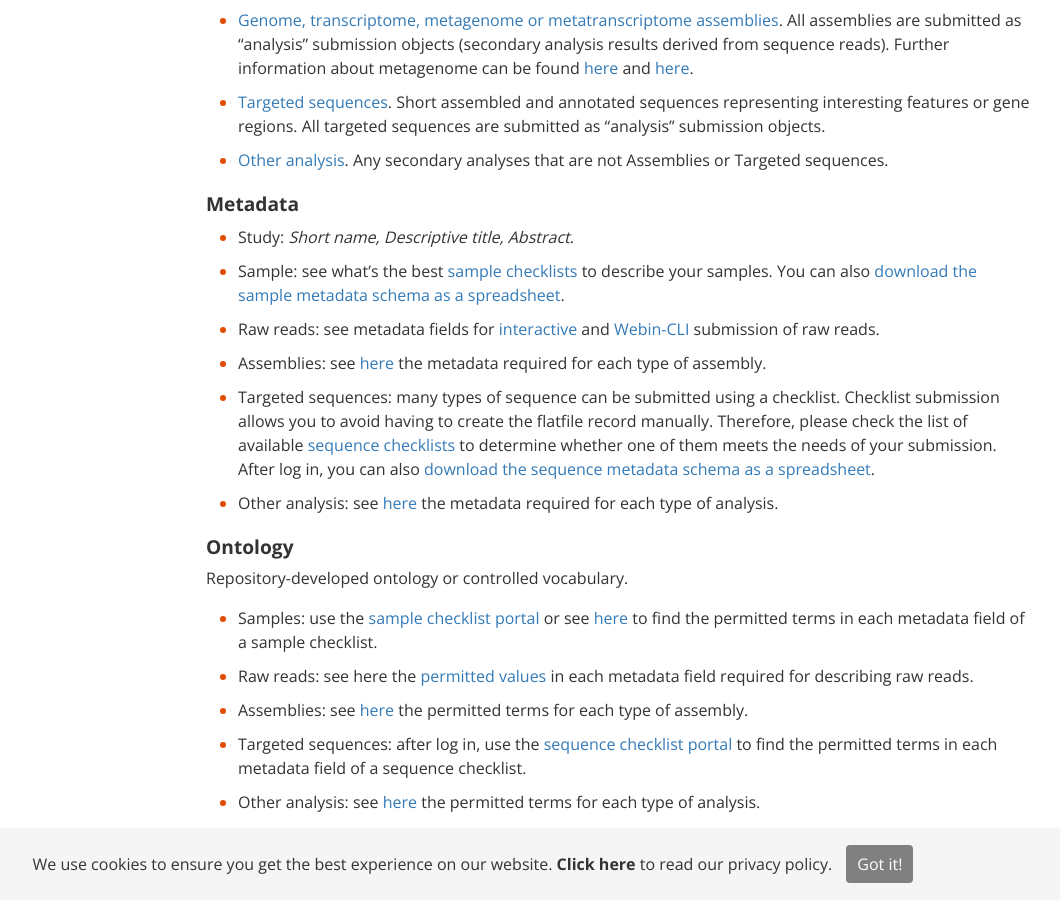
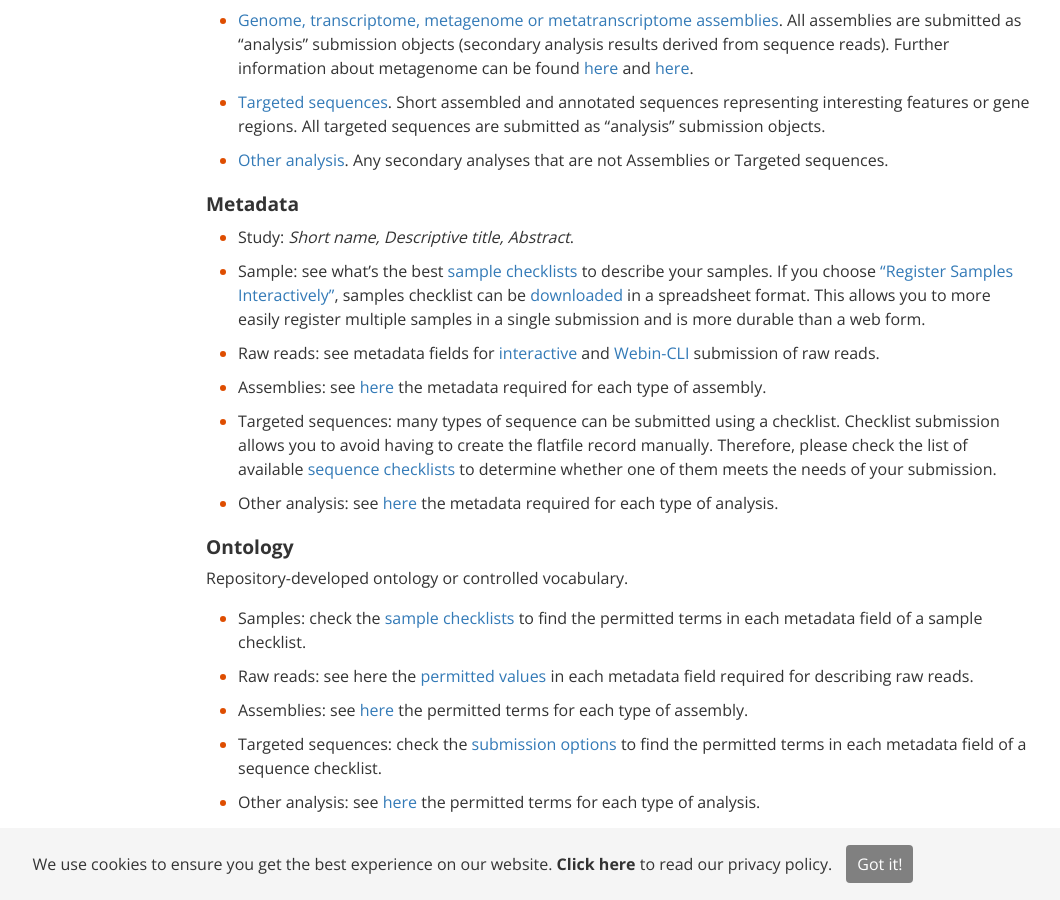
Before and after one commit to ELIXIR-Belgium/rdm-guide, a Jekyll site: the page built from pages/ena.md, in a window 1280 px wide and 900 px high, scrolled down 1481 px. Shown: the whole window, without its empty margins (167-1227 px from the left). Built offline with Jekyll 4.4.1, drawn with Linux system fonts in a browser that asks for light colours.

Commit message:
Fixing additional broken links

```diff
--- a/pages/ena.md
+++ b/pages/ena.md
@@ -39,18 +39,18 @@ Submit:
 
 ### Metadata
 * Study: *Short name, Descriptive title, Abstract*.
-* Sample: see what’s the best [sample checklists](https://www.ebi.ac.uk/ena/browser/checklists) to describe your samples. You can also [download the sample metadata schema as a spreadsheet](https://www.ebi.ac.uk/ena/submit/webin/sample-checklist).
+* Sample: see what’s the best [sample checklists](https://www.ebi.ac.uk/ena/browser/checklists) to describe your samples. If you choose ["Register Samples Interactively"](https://ena-docs.readthedocs.io/en/latest/submit/samples/interactive.html#register-samples-interactively), samples checklist can be [downloaded](https://ena-docs.readthedocs.io/en/latest/submit/samples/interactive.html#step-2-select-the-checklist-fields) in a spreadsheet format. This allows you to more easily register multiple samples in a single submission and is more durable than a web form.
 * Raw reads: see metadata fields for [interactive](https://ena-docs.readthedocs.io/en/latest/submit/reads/interactive.html) and [Webin-CLI](https://ena-docs.readthedocs.io/en/latest/submit/reads/webin-cli.html) submission of raw reads.
 * Assemblies: see [here](https://ena-docs.readthedocs.io/en/latest/submit/assembly.html#submission-options) the metadata required for each type of assembly.
-* Targeted sequences: many types of sequence can be submitted using a checklist. Checklist submission allows you to avoid having to create the flatfile record manually. Therefore, please check the list of available [sequence checklists](https://ena-docs.readthedocs.io/en/latest/submit/sequence/annotation-checklists.html) to determine whether one of them meets the needs of your submission. After log in, you can also [download the sequence metadata schema as a spreadsheet](https://www.ebi.ac.uk/ena/submit/webin/app-checklist/sequence/true).
+* Targeted sequences: many types of sequence can be submitted using a checklist. Checklist submission allows you to avoid having to create the flatfile record manually. Therefore, please check the list of available [sequence checklists](https://ena-docs.readthedocs.io/en/latest/submit/sequence/annotation-checklists.html) to determine whether one of them meets the needs of your submission.
 * Other analysis: see [here](https://ena-docs.readthedocs.io/en/latest/submit/analyses.html) the metadata required for each type of analysis.
 
 ### Ontology
 Repository-developed ontology or controlled vocabulary.
-* Samples: use the [sample checklist portal](https://www.ebi.ac.uk/ena/submit/webin/sample-checklist) or see [here](https://www.ebi.ac.uk/ena/browser/checklists) to find the permitted terms in each metadata field of a sample checklist.
+* Samples: check the [sample checklists](https://www.ebi.ac.uk/ena/browser/checklists) to find the permitted terms in each metadata field of a sample checklist.
 * Raw reads: see here the [permitted values](https://ena-docs.readthedocs.io/en/latest/submit/reads/webin-cli.html) in each metadata field required for describing raw reads.
 * Assemblies: see [here](https://ena-docs.readthedocs.io/en/latest/submit/assembly.html#submission-options) the permitted terms for each type of assembly.
-* Targeted sequences: after log in, use the [sequence checklist portal](https://www.ebi.ac.uk/ena/submit/webin/app-checklist/sequence/true) to find the permitted terms in each metadata field of a sequence checklist.
+* Targeted sequences: check the [submission options](https://ena-docs.readthedocs.io/en/latest/submit/sequence.html#submission-options) to find the permitted terms in each metadata field of a sequence checklist.
 * Other analysis: see [here](https://ena-docs.readthedocs.io/en/latest/submit/analyses.html#submission-options) the permitted terms for each type of analysis.
 
 ### Data documentation
```
Also changed, not shown: pages/online_tools_for_dmp.md (+1 -1 lines).
